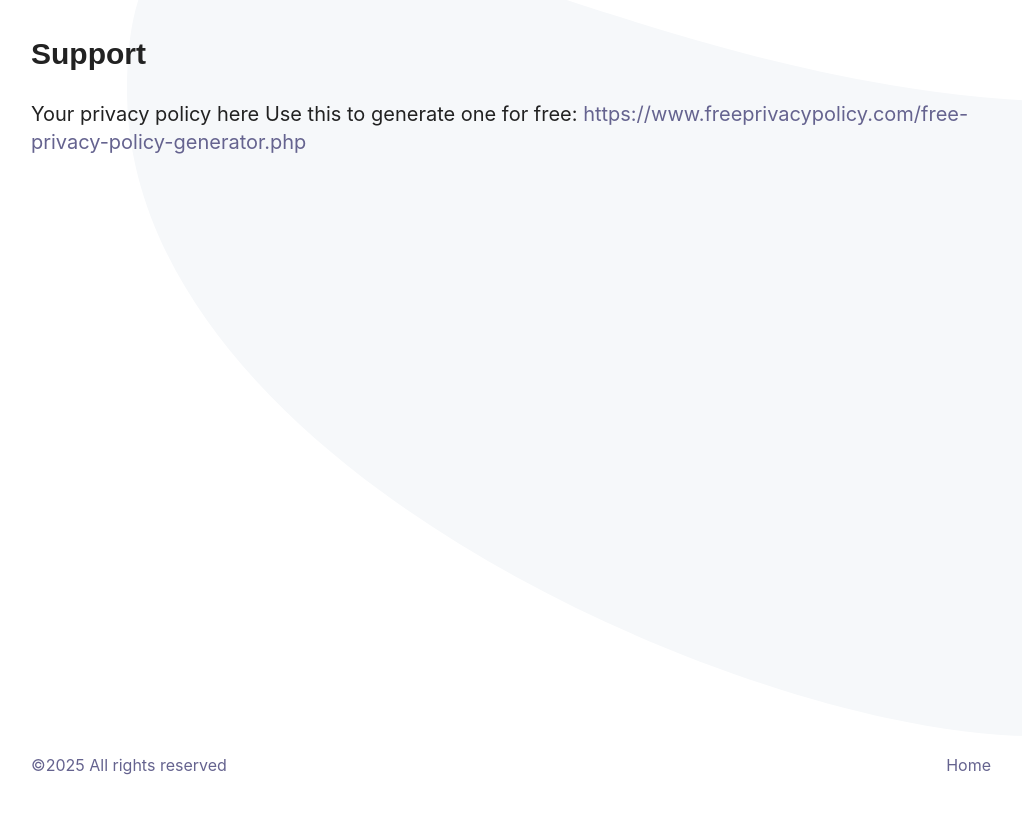
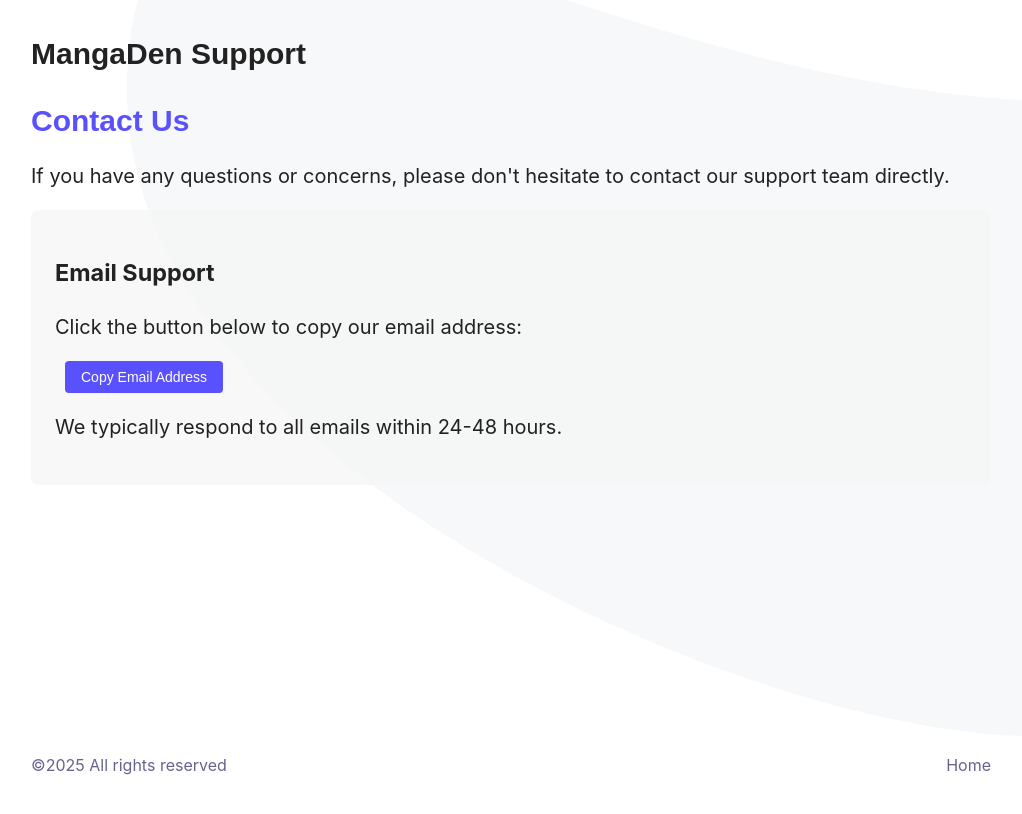
Before and after one commit to bmwells/MangaDen, a plain HTML site: page Support/index.html in a window 1280 px wide. Shown: the whole page, without its empty margins (129-1151 px from the left). Drawn offline with Linux system fonts and the light colour scheme.

Commit message:
Support Page

```diff
--- a/Support/index.html
+++ b/Support/index.html
@@ -19,17 +19,27 @@
 	<main>
 		<article class="page">
 			<header class="page__header">
-		<h1 class="page__title">Support</h1>
+				<h1 class="page__title">MangaDen Support</h1>
 			</header>
 			<div class="page__content">
-		<p>Your privacy policy here Use this to generate one for free: <a href="https://www.freeprivacypolicy.com/free-privacy-policy-generator.php">https://www.freeprivacypolicy.com/free-privacy-policy-generator.php</a></p>
 
+				<div class="support-section">
+					<h2>Contact Us</h2>
+					<p>If you have any questions or concerns, please don't hesitate to contact our support team directly.</p>
+
+					<div class="contact-info">
+						<h3>Email Support</h3>
+						<p>Click the button below to copy our email address:</p>
+						<div class="contact-option">
+							<button class="copy-email-btn" onclick="copyEmail()">Copy Email Address</button>
+						</div>
+						<p>We typically respond to all emails within 24-48 hours.</p>
+					</div>
+				</div>
 			</div>
 		</article>
+	</main>
 
-
-
-		</main>
 	<footer class="footer">
 		<div class="container">
 			<div class="footer__container">
@@ -45,5 +55,29 @@
 		</div>
 	</footer>
 
+	<script>
+		function copyEmail() {
+			const email = 'brwe47@gmail.com';
+			const button = document.querySelector('.copy-email-btn');
+
+			// Create a temporary textarea element to copy from
+			const textArea = document.createElement('textarea');
+			textArea.value = email;
+			document.body.appendChild(textArea);
+			textArea.select();
+			document.execCommand('copy');
+			document.body.removeChild(textArea);
+
+			// Change button text temporarily to indicate success
+			const originalText = button.textContent;
+			button.textContent = 'Copied!';
+			button.classList.add('copied');
+
+			setTimeout(() => {
+				button.textContent = originalText;
+				button.classList.remove('copied');
+			}, 2000);
+		}
+	</script>
 </body>
 </html>
--- a/assets/style.css
+++ b/assets/style.css
@@ -310,6 +310,64 @@ html[dir=rtl] .app__logo-wrapper {
   margin: auto;
 }
 
+/* Additional styles for the enhanced support page */
+.support-section {
+  margin-bottom: 2rem;
+  padding-bottom: 1.5rem;
+  border-bottom: 1px solid rgba(0,0,0,0.1);
+}
+
+.support-section:last-child {
+  border-bottom: none;
+}
+
+.support-section h2 {
+  color: #5A51FE;
+  margin-bottom: 1rem;
+}
+
+.contact-option {
+  display: flex;
+  align-items: center;
+  margin-bottom: 1rem;
+}
+
+.copy-email-btn {
+  background: #5A51FE;
+  color: white;
+  border: none;
+  padding: 8px 16px;
+  border-radius: 4px;
+  cursor: pointer;
+  font-size: var(--font-xxs);
+  margin-left: 10px;
+  transition: background-color 0.3s;
+}
+
+.copy-email-btn:hover {
+  background: #8751FE;
+}
+
+.copy-email-btn.copied {
+  background: #4CAF50;
+}
+
+.faq-item {
+  margin-bottom: 1.5rem;
+}
+
+.faq-question {
+  font-weight: bold;
+  margin-bottom: 0.5rem;
+}
+
+.contact-info {
+  background: rgba(245, 245, 245, 0.7);
+  padding: 1.5rem;
+  border-radius: 8px;
+  margin-top: 1rem;
+}
+
 .darkmode-toggle {
   z-index: 500;
 }
```
Lines whose indentation alone changed are shown as unchanged.
